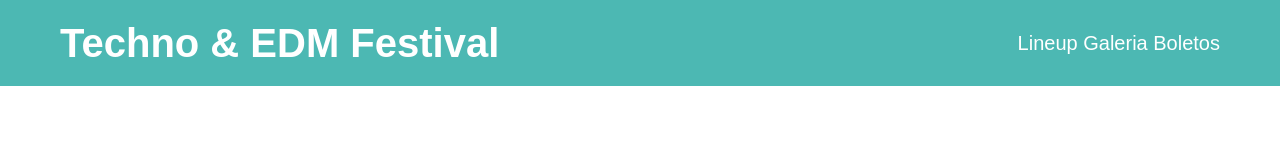
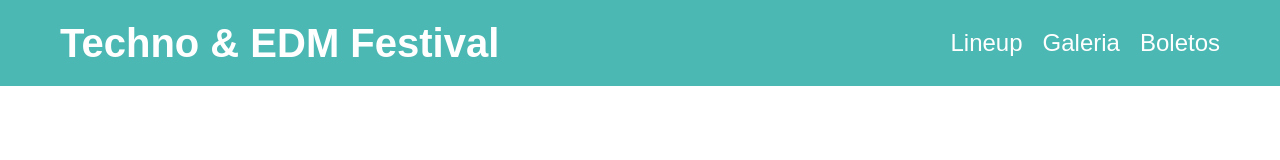
Before and after one commit to BrandonGS22b/Music-Festival, a website: page index.html in a window 1280 px wide. Drawn offline with Linux system fonts and the light colour scheme.

Commit message:
El operador & en SASS

```diff
--- a/src/scss/layout/_header.scss
+++ b/src/scss/layout/_header.scss
@@ -17,7 +17,16 @@
 }
 
 .navegacion-principal {
+    display: flex; //esto me da acceso al gap
+    gap: 2rem; //esto separa mi menu 2 rem para que no se vea pegado
     a {
         color: v.$blanco;
-    }
+        font-size: 2.4rem;
+
+
+        &:hover{//esto nos sirve para que cuando nos paremos encima el boton cambie de color
+            color: v.$amarillo;  //el & sirve para anidar el home a esta clase css
+        }
+
 }
+}
```
Also changed, not shown: build/css/app.css, index.html (line endings or trailing spaces).
